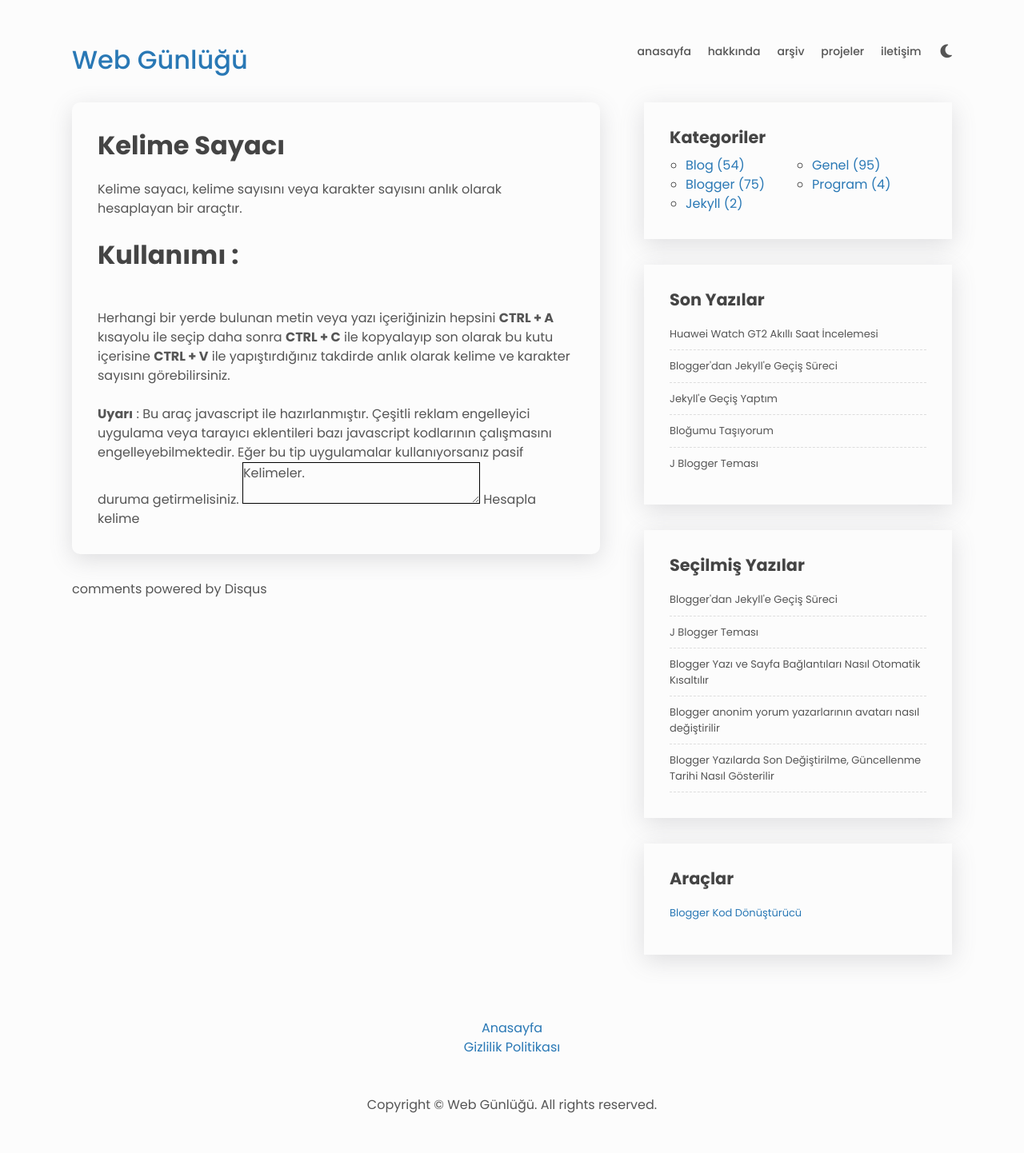
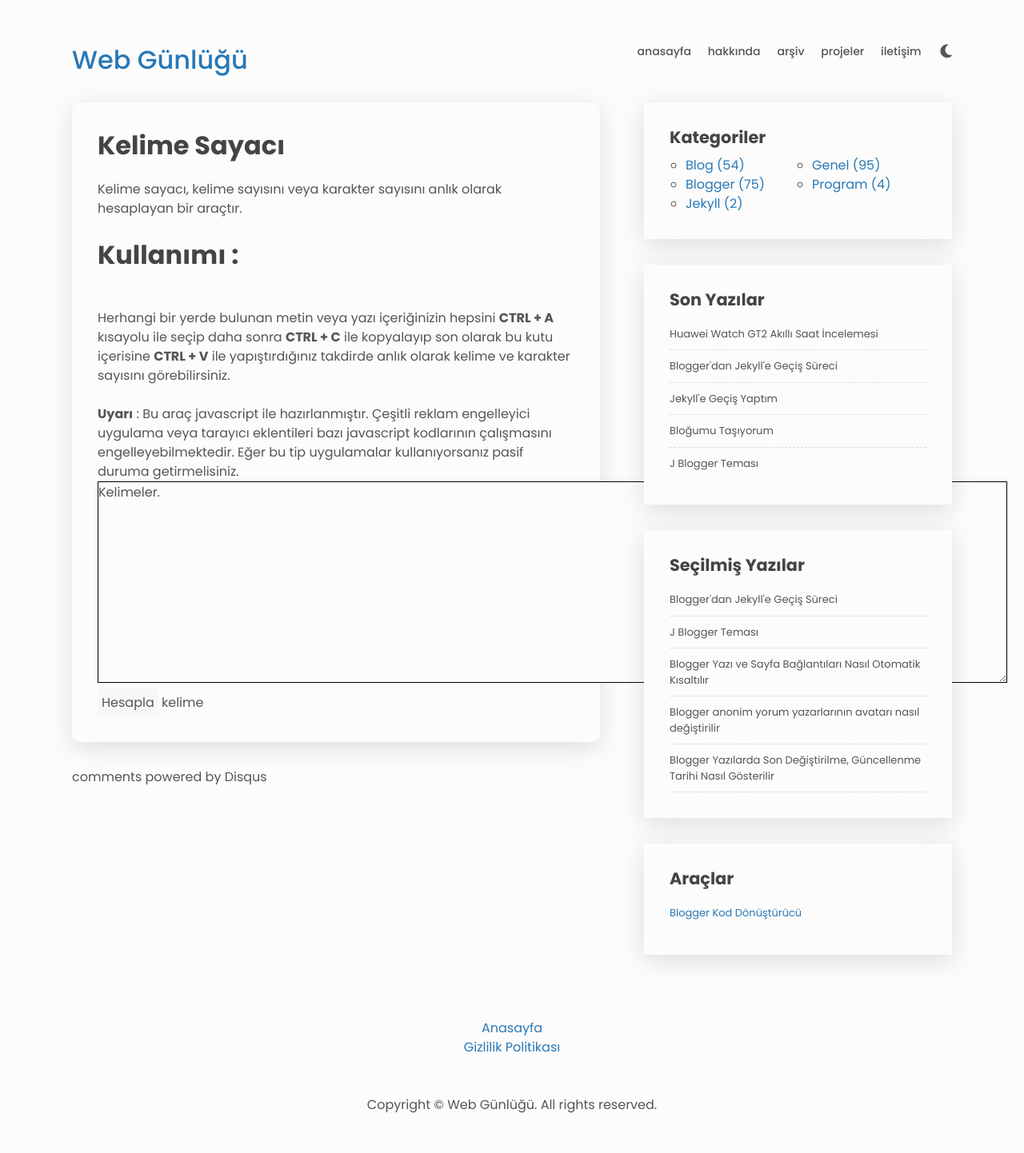
Before and after one commit to zaferzent/zaferzent.github.io, a Jekyll site: the page built from p/kelime-sayaci.html, in a window 1280 px wide. Shown: the whole page at 80% size. Built offline with Jekyll 4.4.1, drawn with Linux system fonts in a browser that asks for light colours; nearby versions of some CDN libraries; comment, search, counter and statistics services are not loaded.

Commit message:
Update kelime-sayaci.html

```diff
--- a/p/kelime-sayaci.html
+++ b/p/kelime-sayaci.html
@@ -8,7 +8,7 @@ categories:
 permalink : /p/kelime-sayaci.html
 ---
 <a href="/p/kelime-sayaci.html">Kelime sayacı</a>, kelime sayısını veya karakter sayısını anlık olarak hesaplayan bir araçtır.<br /><br /> <h3>Kullanımı : </h3><br />Herhangi bir yerde bulunan metin veya yazı içeriğinizin hepsini <b>CTRL + A</b> kısayolu ile seçip daha sonra <b>CTRL + C</b> ile kopyalayıp son olarak bu kutu içerisine <b>CTRL + V</b> ile yapıştırdığınız takdirde  anlık olarak kelime ve karakter sayısını görebilirsiniz. <br /><br /><b>Uyarı</b> : Bu araç javascript ile hazırlanmıştır. Çeşitli reklam engelleyici uygulama veya tarayıcı eklentileri bazı javascript kodlarının çalışmasını engelleyebilmektedir. Eğer bu tip uygulamalar kullanıyorsanız pasif duruma getirmelisiniz.
-
+<br />
 
 <script type="text/javascript">
 var calculate = function() {
@@ -18,6 +18,6 @@ var calculate = function() {
 };
 </script>
 
-<textarea id="input">Kelimeler.</textarea>
-<button onclick="calculate()">Hesapla</button>
+<textarea cols="80" rows="10" id="input">Kelimeler.</textarea><br />
+<button style="background:#f7f7f7; padding:5px" onclick="calculate()">Hesapla</button>
 <span id="count"></span> kelime
```
